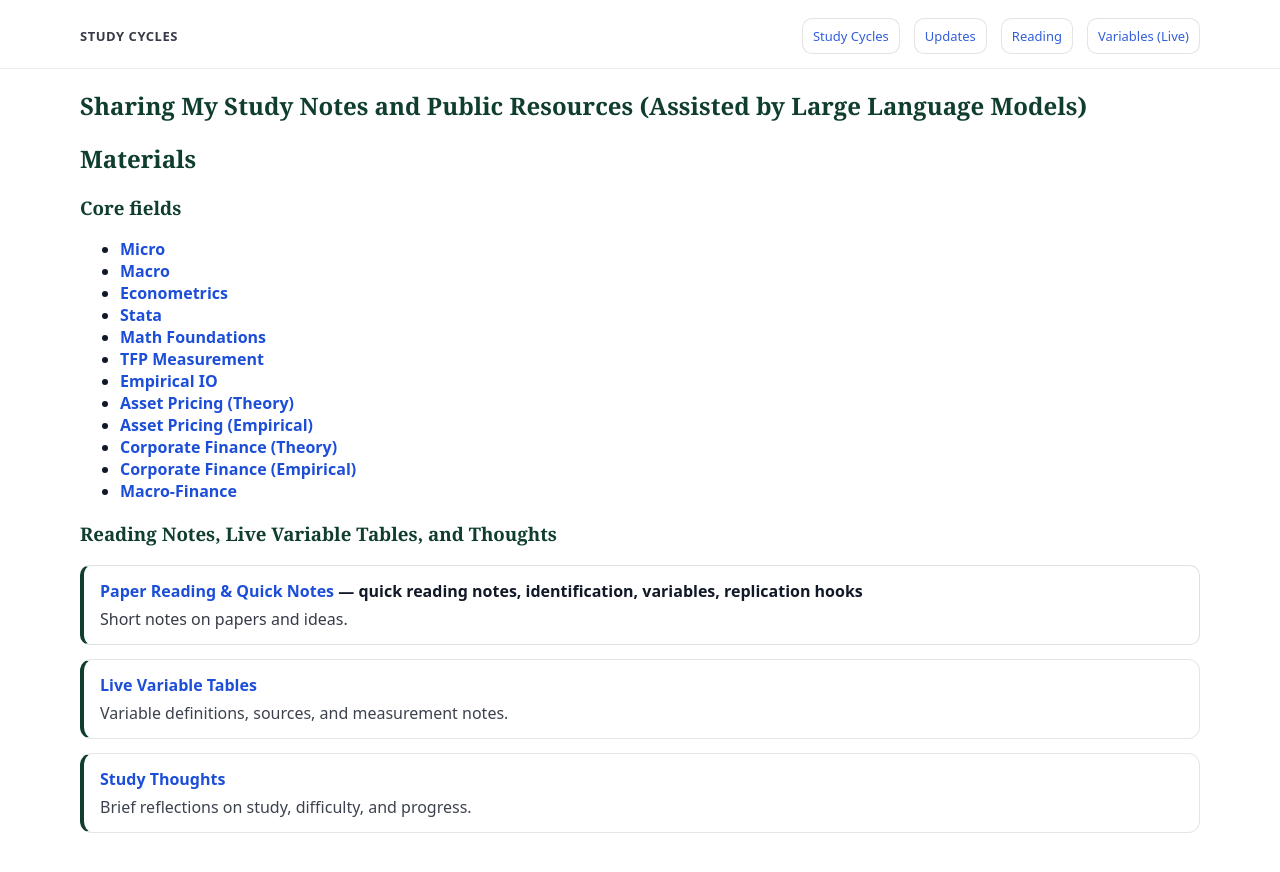
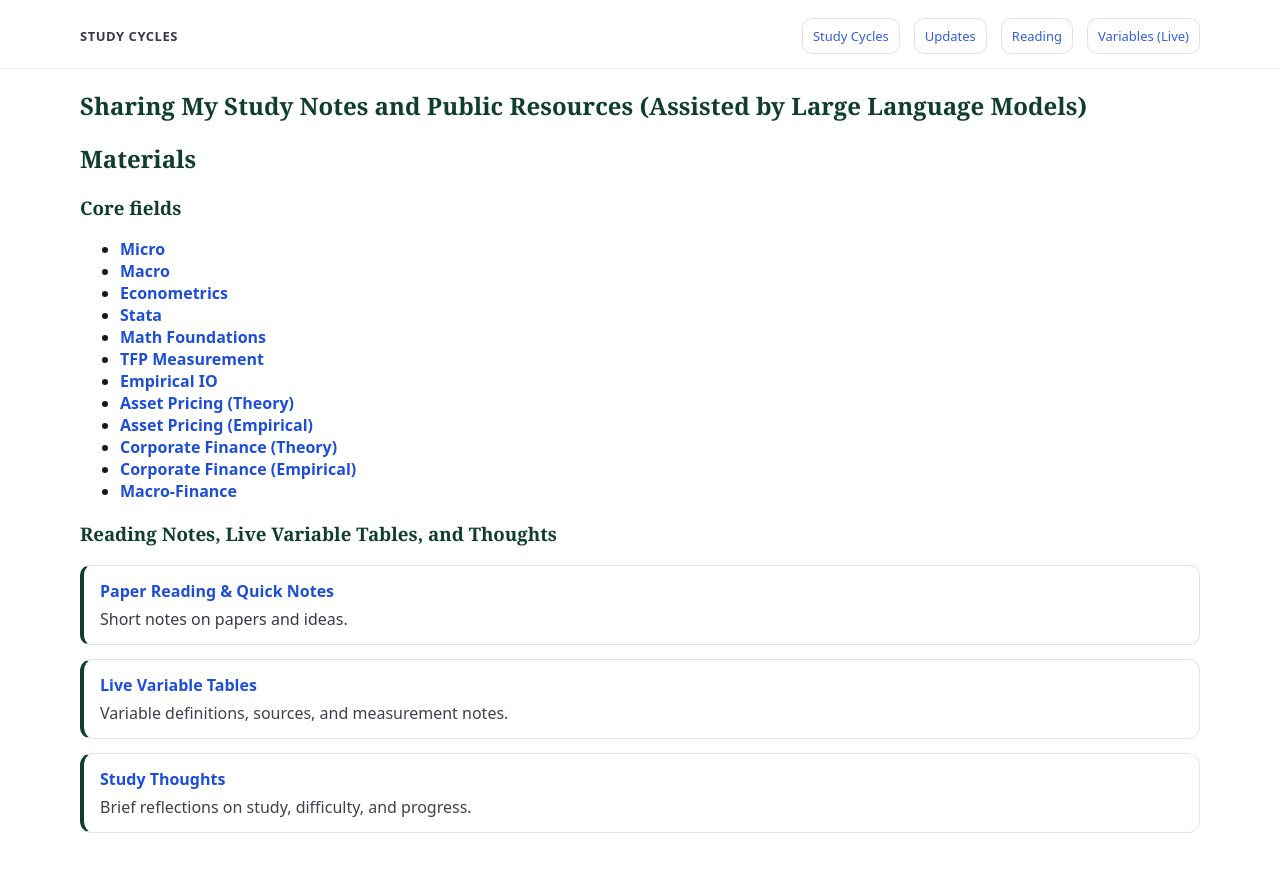
Before and after one commit to yaxinzn/study-archive, a Jekyll site: the page built from index.md, in a window 1280 px wide. Shown: the top 872 px of the page. Built offline with Jekyll 4.4.1, drawn with Linux system fonts in a browser that asks for light colours.

Commit message:
Simplify Paper Reading link description
Removed extra text from the Paper Reading link.

```diff
--- a/index.md
+++ b/index.md
@@ -32,7 +32,7 @@ hide_name: true
 
 <div style="margin-top:14px; padding:14px 16px; border:1px solid rgba(0,0,0,.12); border-left:4px solid #0f3d2e; border-radius:10px; background:#fff;">
   <div style="font-weight:750;">
-    <a href="{{ site.baseurl }}/reading/">Paper Reading &amp; Quick Notes</a> — quick reading notes, identification, variables, replication hooks
+    <a href="{{ site.baseurl }}/reading/">Paper Reading &amp; Quick Notes</a>
   </div>
   <div style="margin-top:6px; opacity:.85;">
     Short notes on papers and ideas.
```
